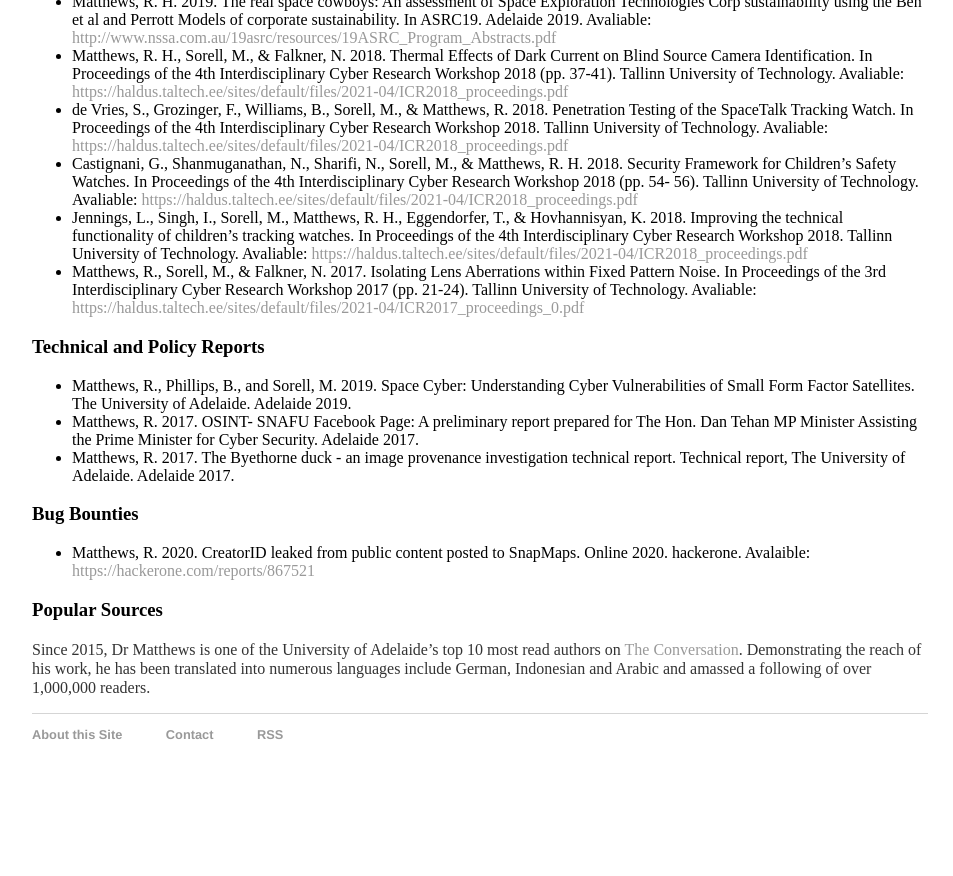
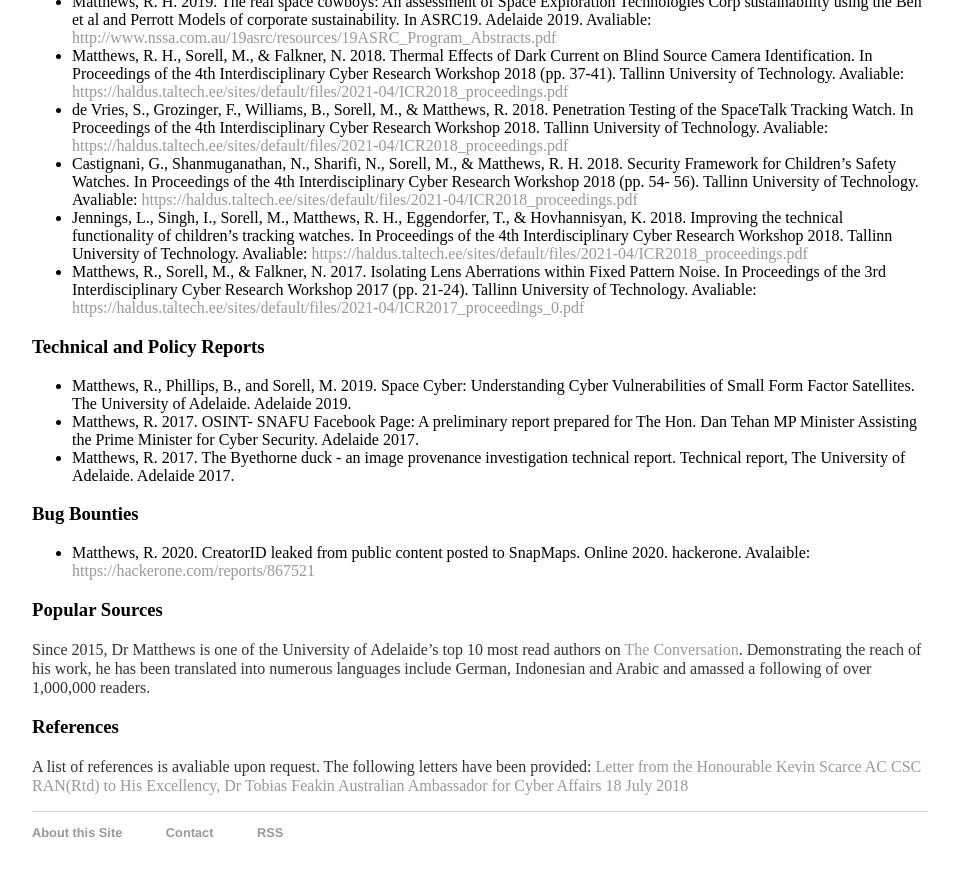
Before and after one commit to rhematt/rhematt.github.io, a Jekyll site: the page built from cv/index.html, in a window 1280 px wide and 900 px high, scrolled down 2289 px. Shown: the top 876 px of the window, without its empty margins (160-1113 px from the left). Built offline with Jekyll 4.4.1, drawn with Linux system fonts in a browser that asks for light colours; before the commit the page ends 3091 px from its top, so only the background shows below that.

Commit message:
Update index.html

```diff
--- a/cv/index.html
+++ b/cv/index.html
@@ -140,3 +140,10 @@ title: CV of Dr Richard Matthews
 
 
 </div>
+
+
+<div>
+	<h3>References</h3>
+	<p> A list of references is avaliable upon request. The following letters have been provided:
+		<a href="files/ScarceFeakinReferencePersonal180718.pdf">Letter from the Honourable Kevin Scarce AC CSC RAN(Rtd) to His Excellency, Dr Tobias Feakin Australian Ambassador for Cyber Affairs 18 July 2018</a>
+</div>
```
